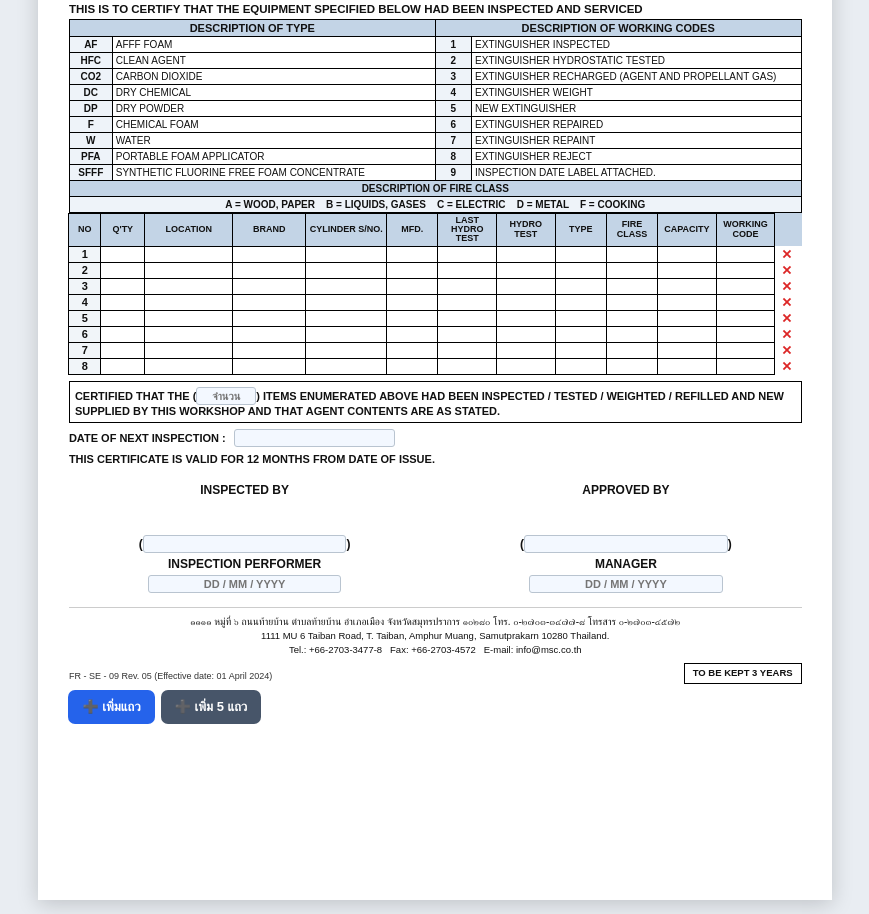
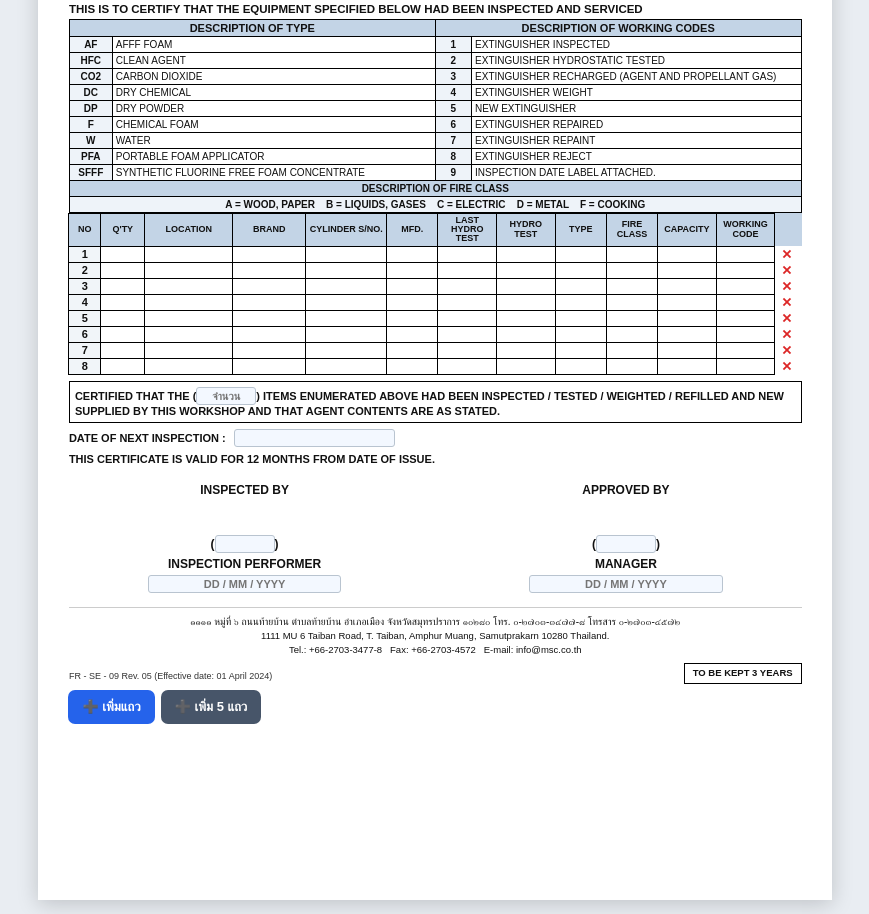
Before and after one commit to poompunbooneiam/Certificate-FFE-V.1, a plain HTML site: page index.html in a window 1280 px wide. Shown: the part 569-1483 px from the top of the page, without its empty margins (205-1074 px from the left). Drawn offline with Linux system fonts and the light colour scheme.

Commit message:
Update index.html

```diff
--- a/index.html
+++ b/index.html
@@ -176,7 +176,7 @@
   .sign{display:grid;grid-template-columns:1fr 1fr;gap:30px;margin-top:18px;text-align:center;font-weight:bold;font-size:12px;}
   .sign .line{margin:38px auto 4px;}
   .sign input{text-align:center;}
-  .sign input.namefld{width:58%;display:inline-block;}
+  .sign input.namefld{display:inline-block;width:14ch;min-width:6ch;max-width:95%;text-align:center;}
   .sign .role{margin-top:2px;}
 
   .footer{margin-top:14px;text-align:center;font-size:9.5px;line-height:1.5;border-top:1px solid #ccc;padding-top:6px;}
@@ -575,6 +575,19 @@
   }
 
   function setPen(on){document.body.classList.toggle('penmode',!!on);}
+  var __measureCtx=document.createElement('canvas').getContext('2d');
+  function autosizeName(el){
+    var cs=getComputedStyle(el);
+    __measureCtx.font=cs.fontWeight+' '+cs.fontSize+' '+cs.fontFamily;
+    var text=el.value||el.placeholder||'';
+    var textW=__measureCtx.measureText(text).width;
+    var extra=(parseFloat(cs.borderLeftWidth)||0)+(parseFloat(cs.borderRightWidth)||0)+
+              (parseFloat(cs.paddingLeft)||0)+(parseFloat(cs.paddingRight)||0)+12; // กันคลาดเคลื่อนจากการวัด/ที่ว่างพิมพ์ต่อ
+    var total=textW+extra;
+    var parentW=el.parentElement?el.parentElement.clientWidth:300;
+    var minW=60,maxW=Math.max(minW,parentW*0.95);
+    el.style.width=Math.max(minW,Math.min(maxW,total))+'px';
+  }
   function setPreview(on){document.body.classList.toggle('previewmode',!!on);if(on)window.scrollTo(0,0);}
   function setDensity(v){
     document.body.classList.remove('compact','ultra');
@@ -600,6 +613,7 @@
   function apply(d){
     if(!d)return;
     if(d.fields)FIELDS.forEach(function(f){var el=document.getElementById(f);if(el&&d.fields[f]!=null)el.value=d.fields[f];});
+    document.querySelectorAll('input.namefld').forEach(autosizeName);
     var dens=(d.opt&&d.opt.density)||(d.opt&&d.opt.compact?'compact':'normal');
     var ds=document.getElementById('opt_density');if(ds)ds.value=dens;setDensity(dens);
     var auto=!(d.opt&&d.opt.auto===false); // default true
@@ -856,6 +870,10 @@
   }
   document.addEventListener('DOMContentLoaded',async function(){
     FIELDS.forEach(function(f){var el=document.getElementById(f);if(el)el.addEventListener('input',scheduleSave);});
+    document.querySelectorAll('input.namefld').forEach(function(el){
+      el.addEventListener('input',function(){autosizeName(el);});
+      autosizeName(el);
+    });
     syncManual();
     window.__editRow=null;
     if(getCloudUrl())cstatus('เชื่อมต่อ Google Sheet แล้ว ✓');
```
